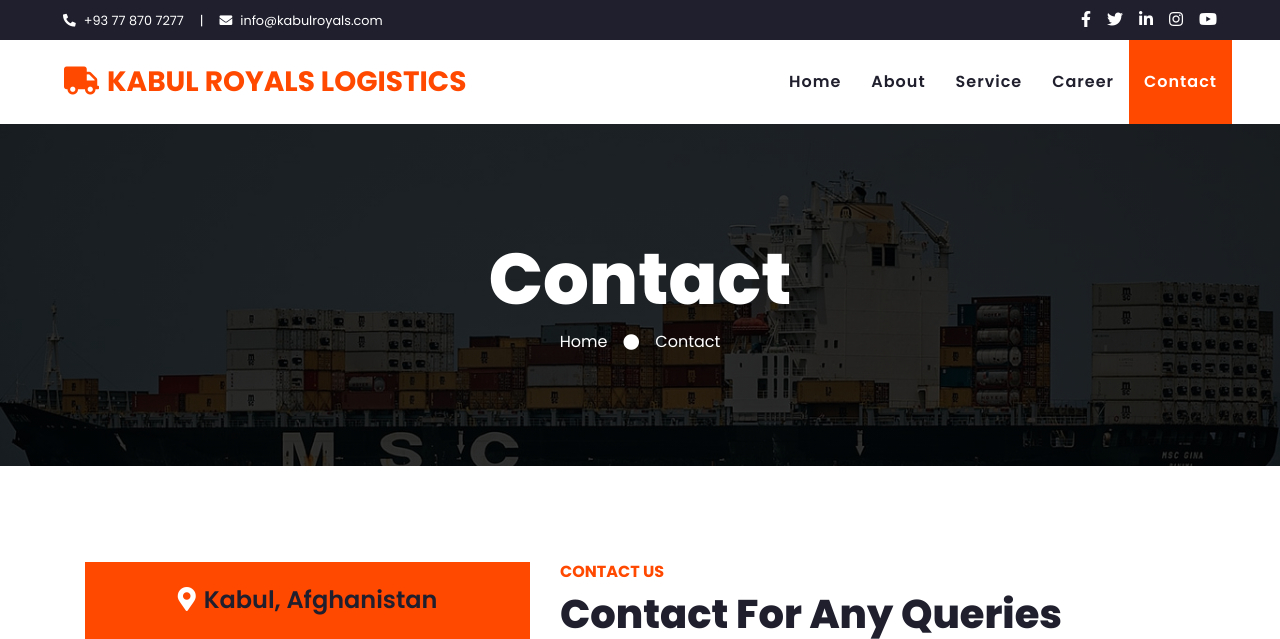
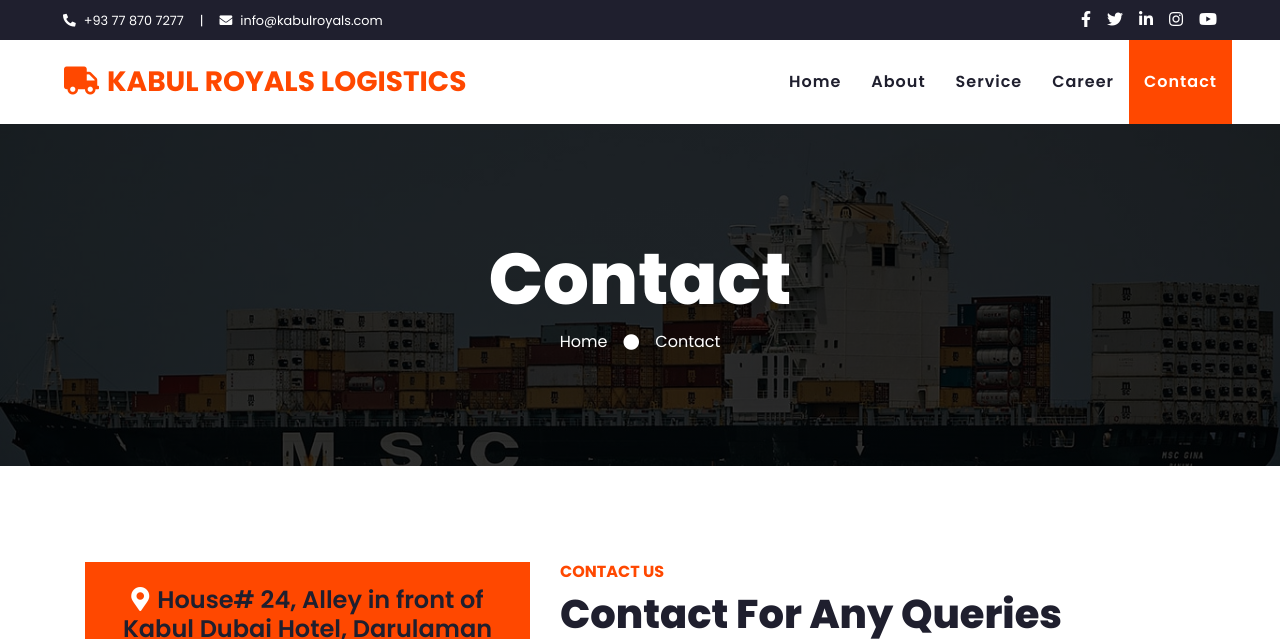
Before and after one commit to khalidsafi-cmd/Kabul-Royals-Logistics, a PHP site: page /contact.php in a window 1280 px wide. Shown: the top 639 px of the page. Run offline with PHP 8.4, Linux system fonts and the light colour scheme; some libraries are stand-ins or nearby versions; grey boxes are pictures that could not be loaded.

Commit message:
Changed the readme.md file, and also changed contact.php file styling

```diff
--- a/contact.php
+++ b/contact.php
@@ -48,9 +48,9 @@
             <div class="row">
                 <div class="col-lg-5 pb-4 pb-lg-0">
                     <div class="bg-primary text-dark text-center p-4">
-                        <h4 class="m-0"><i class="fa fa-map-marker-alt text-white mr-2"></i>Kabul, Afghanistan</h4>
+                        <h4 class="m-0"><i class="fa fa-map-marker-alt text-white mr-2"></i>House# 24, Alley in front of Kabul Dubai Hotel, Darulaman Street, Kabul, Afghanistan</h4>
                     </div>
-                    <iframe style="width: 100%; height: 520px;"
+                    <iframe style="width: 100%; height: 400px;"
                         src="https://www.google.com/maps?q=34.497646,69.147439&z=17&output=embed"
                         frameborder="0" style="border:0;" allowfullscreen="" aria-hidden="false" tabindex="0"></iframe>
                 </div>
```
Also changed, not shown: readme.md.
